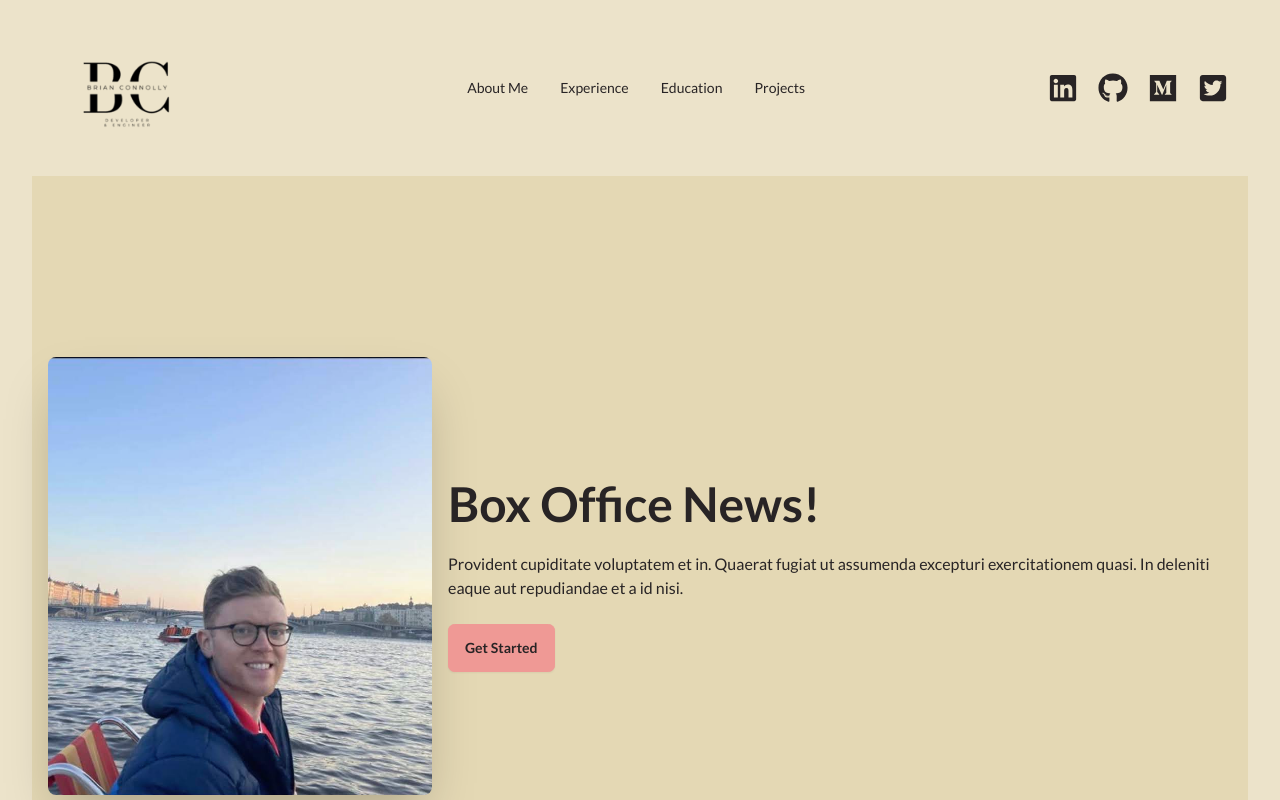
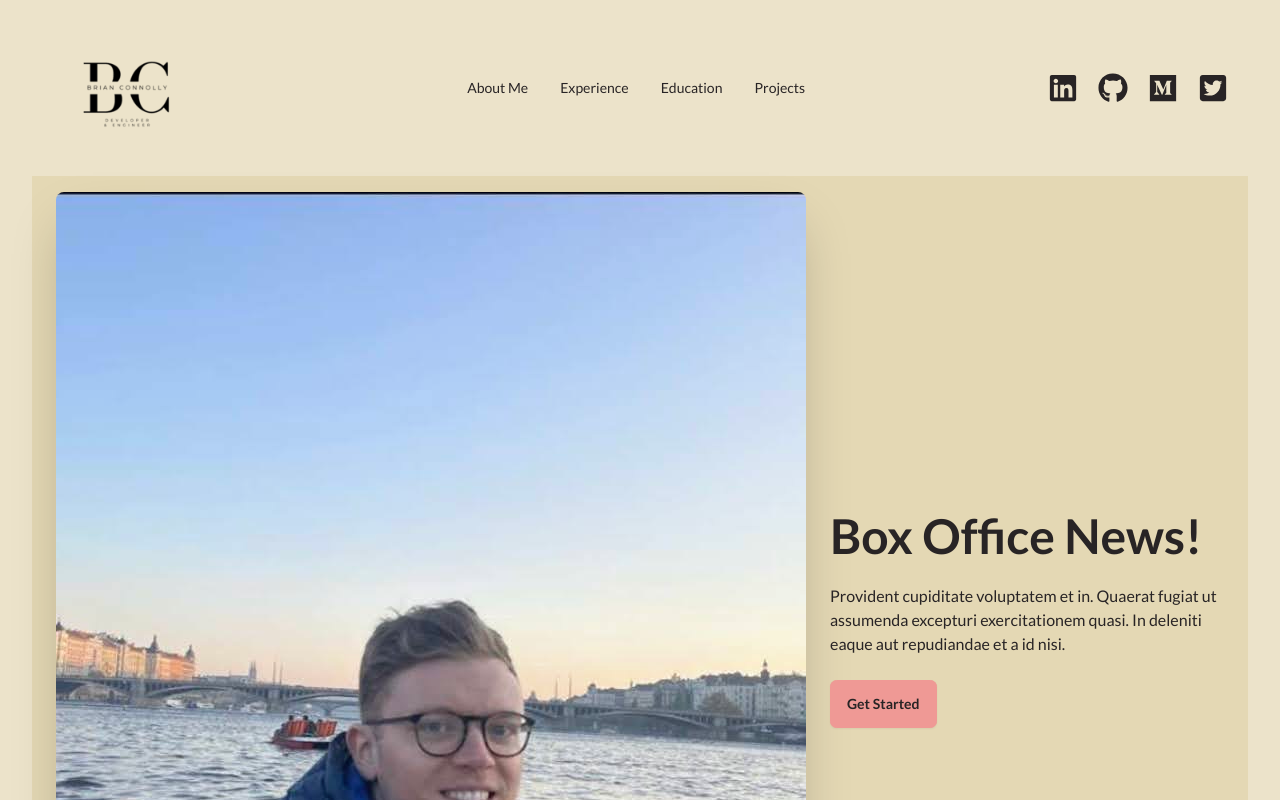
Before and after one commit to Brianconn71/portfolio-vite-react, a React (Vite) app: page / in a window 1280 px wide. Shown: the top 800 px of the page. Built offline with nearby package versions, Linux system fonts and the light colour scheme.

Commit message:
finished styling hero image

```diff
--- a/src/components/Hero.jsx
+++ b/src/components/Hero.jsx
@@ -7,7 +7,7 @@ const Hero = () => {
         <div className="hero-content flex-col lg:flex-row">
             <img
             src={heroImage}
-            className="max-w-sm rounded-lg shadow-2xl" />
+            className="mx-2 w-2/3 rounded-lg shadow-2xl" />
             <div>
             <h1 className="text-5xl font-bold">Box Office News!</h1>
             <p className="py-6">
```
